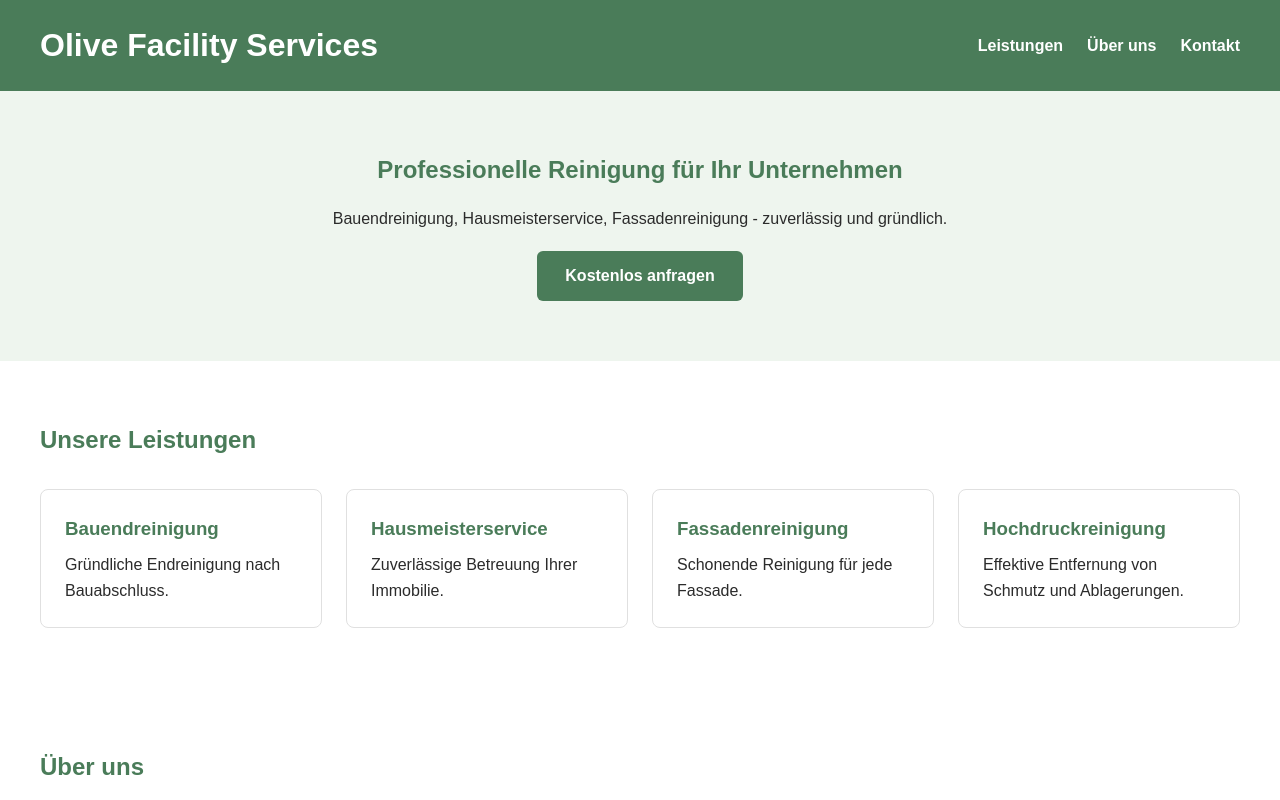
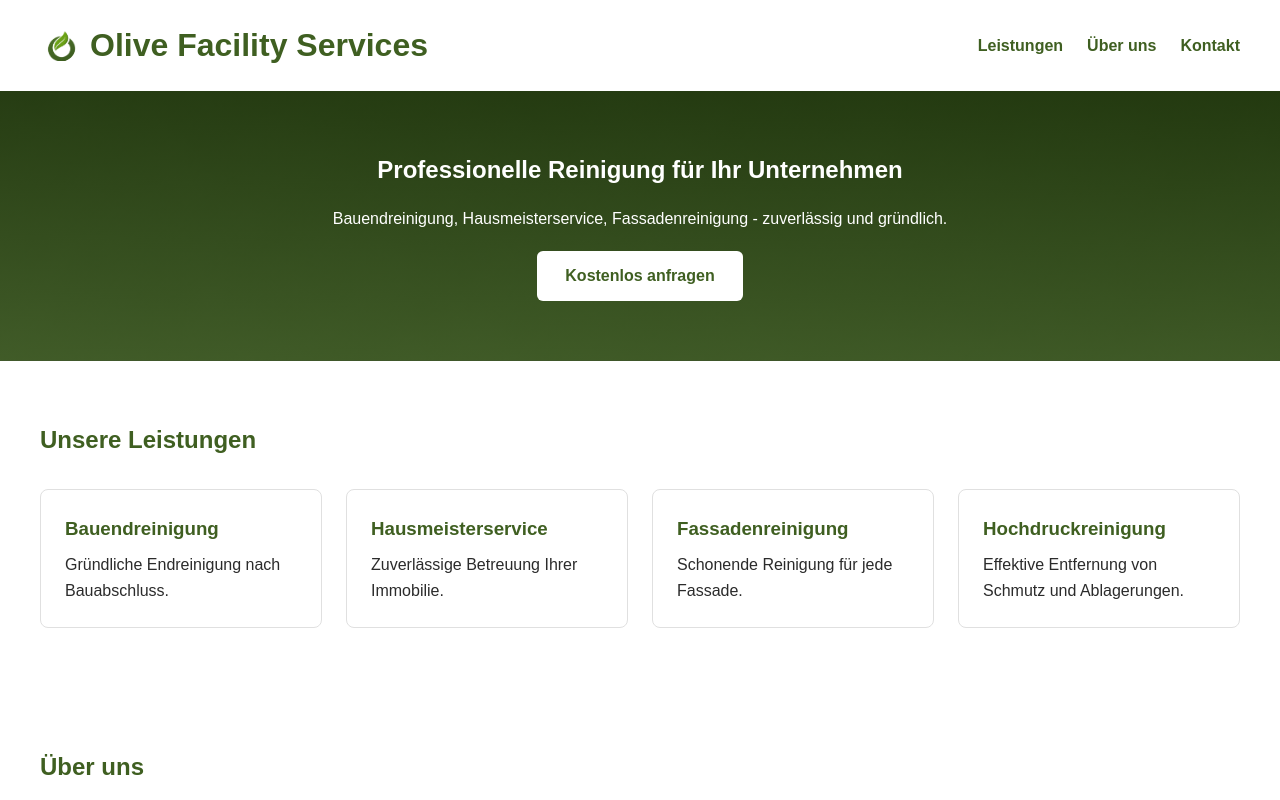
Before and after one commit to midodido0/o-Facilityservices, a plain HTML site: page index.html in a window 1280 px wide. Shown: the top 800 px of the page. Drawn offline with Linux system fonts and the light colour scheme.

Commit message:
modifying the page style

```diff
--- a/index.html
+++ b/index.html
@@ -8,7 +8,10 @@
 </head>
 <body>
     <header>
-        <h1><a href="index.html" class="logo-link">Olive Facility Services</a></h1>
+        <h1><a href="index.html" class="logo-link">
+            <img src="images/logo-icon.png" alt="Olive Facility Services Logo" class="logo-img">
+            Olive Facility Services
+        </a></h1>
         <button id="menu-toggle" aria-label="Menü öffnen">☰</button>
         <nav id="main-nav">
             <ul>
--- a/style.css
+++ b/style.css
@@ -11,8 +11,8 @@ body {
 }
 
 header {
-    background-color: #4a7c59;
-    color: white;
+    background-color: white;
+    color: #3f5f21;
     padding: 20px 40px;
     display: flex;
     justify-content: space-between;
@@ -22,6 +22,19 @@ header {
 .logo-link {
     color: inherit;
     text-decoration: none;
+    display: flex;
+    align-items: center;
+}
+
+.logo-img {
+    height: 40px;
+    width: 40px;
+    vertical-align: middle;
+    margin-right: 10px;
+    background-color: white;
+    border-radius: 50%;
+    padding: 4px;
+    object-fit: contain;
 }
 
 #menu-toggle {
@@ -40,7 +53,7 @@ nav ul {
 }
 
 nav a {
-    color: white;
+    color: #3f5f21;
     text-decoration: none;
     font-weight: bold;
 }
@@ -54,19 +67,26 @@ section {
 }
 
 #hero {
-    background-color: #eef5ee;
+    background-image: linear-gradient(rgba(27, 53, 4, 0.75), rgba(63,95,33,0.75)), url('images/hero-bg.png');
+    background-size: cover;
+    background-position: center;
     text-align: center;
+    color: white;
+}
+
+#hero h2 {
+    color: white;
 }
 
 h2 {
-    color: #4a7c59;
+    color: #3f5f21;
     margin-bottom: 16px;
 }
 
 .btn {
     display: inline-block;
-    background-color: #4a7c59;
-    color: white;
+    background-color: white;
+    color: #3f5f21;
     padding: 12px 28px;
     border-radius: 6px;
     text-decoration: none;
@@ -75,7 +95,8 @@ h2 {
 }
 
 .btn:hover {
-    background-color: #3a6347;
+    background-color: #538629;
+    color:white;
 }
 
 .services-grid {
@@ -94,8 +115,23 @@ h2 {
 }
 
 .service-card h3 {
-    color: #4a7c59;
+    color: #3f5f21;
     margin-bottom: 8px;
+}
+
+.service-img {
+    width: 100%;
+    height: 160px;
+    object-fit: cover;
+    border-radius: 6px;
+    margin-bottom: 16px;
+}
+
+.about-img {
+    width: 100%;
+    max-width: 500px;
+    border-radius: 8px;
+    margin: 20px 0;
 }
 
 .form-group {
@@ -120,7 +156,7 @@ input, textarea {
 
 input:focus, textarea:focus {
     outline: none;
-    border-color: #4a7c59;
+    border-color: #3f5f21;
 }
 
 footer {
@@ -146,7 +182,7 @@ footer a {
         top: 70px;
         left: 0;
         right: 0;
-        background-color: #4a7c59;
+        background-color: #3f5f21;
         padding: 20px;
     }
 
```
Also changed, not shown: images/hero-bg.png (added), images/logo-icon.png (added), images/logo.png (added).
